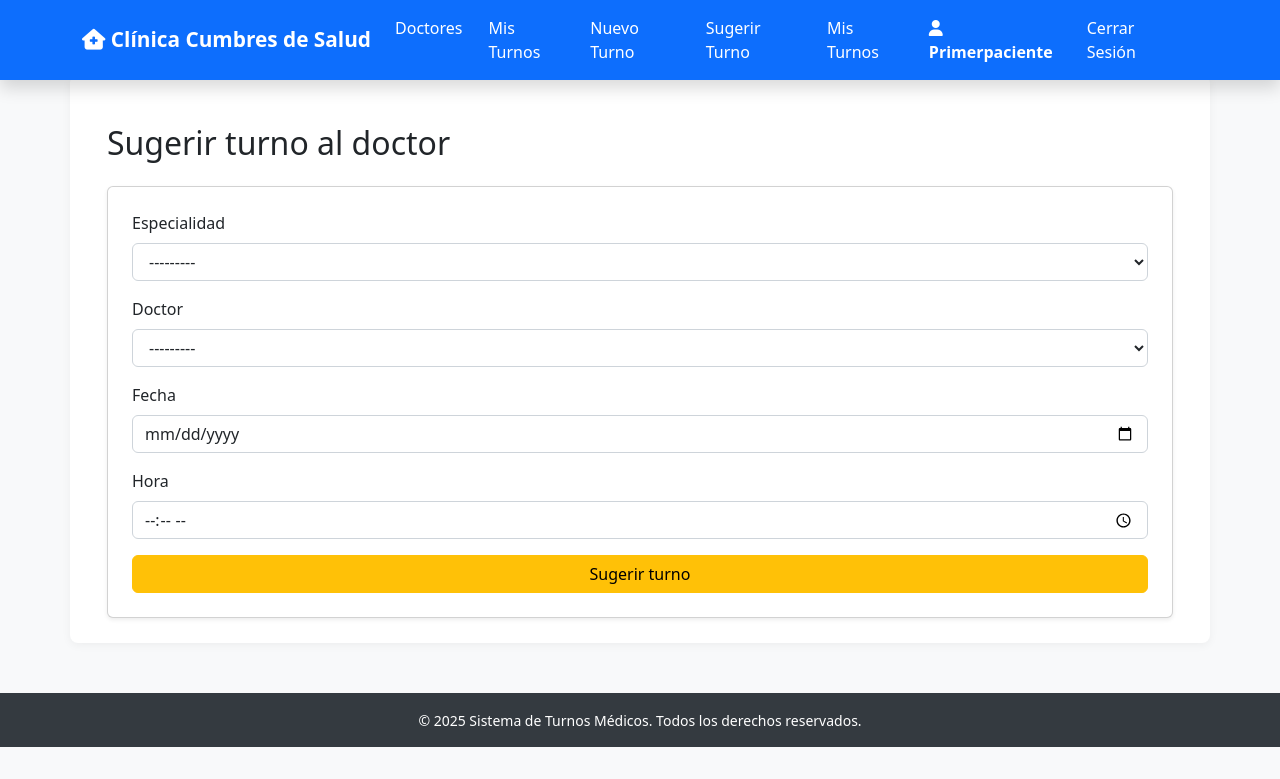
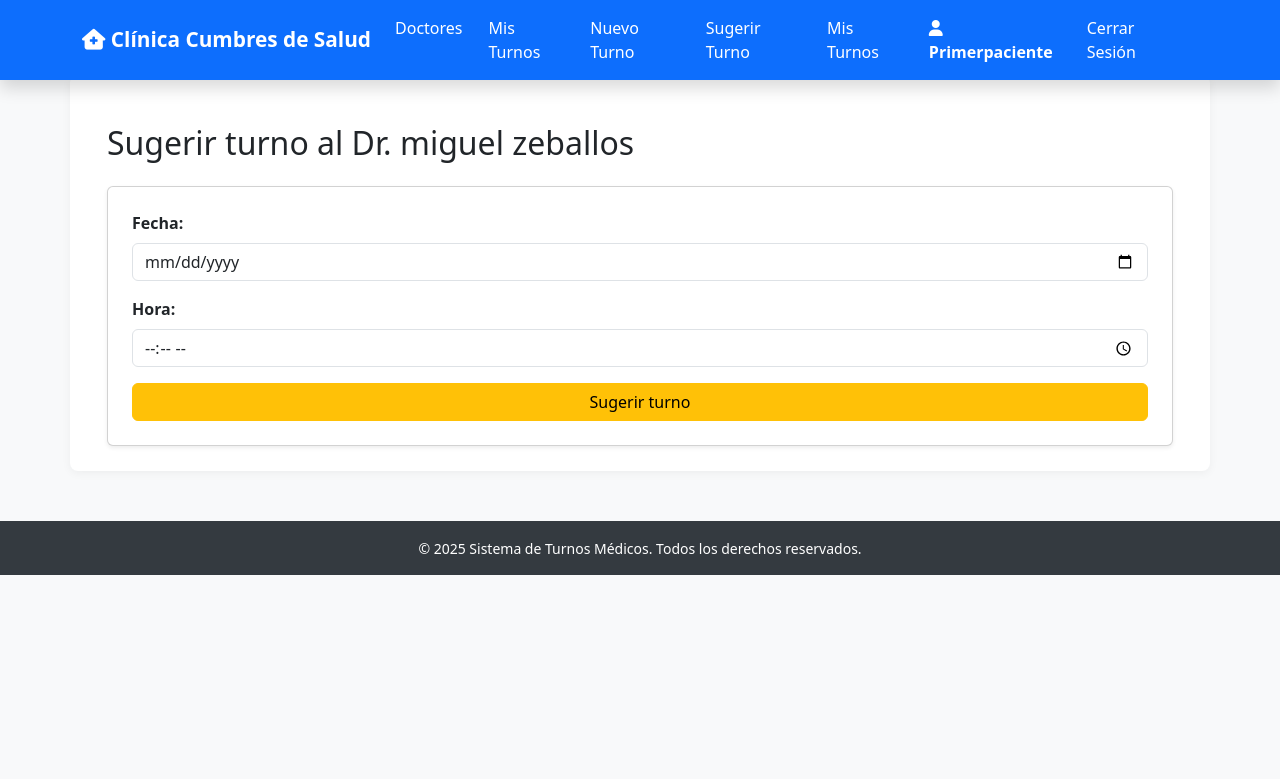
Before and after one commit to Romel137/Proyecto_WEB_III_grupo9, a Django app: page /sugerir-turno/1/ in a window 1280 px wide. Shown: the top 779 px of the page. Run offline with Django 5.2, Linux system fonts and the light colour scheme; a user stored in the database is signed in; data comes from the database, SQL or seed files in the repository; both versions use the stored data as it was after the commit.

Commit message:
se hizo arreglos al tema de sugerir turnos con un formulario de fecha y hora ya que previamente se puede seleccionar a los doctores

```diff
--- a/Sistema_de_turnos_medicos/turnos/forms.py
+++ b/Sistema_de_turnos_medicos/turnos/forms.py
@@ -4,6 +4,11 @@
 from django.core.exceptions import ValidationError
 from .models import Turno, Especialidad, Doctor
 from django.forms import DateInput, TimeInput
+
+class TurnoForm(forms.ModelForm):
+    class Meta:
+        model = Turno
+        fields = ['fecha', 'hora', 'doctor']
 
 class RegistroForm(UserCreationForm):
     ROLES = (
@@ -18,36 +23,30 @@
 from .models import Turno, Especialidad, Doctor
 from django.forms.widgets import DateInput, TimeInput
 
-class TurnoForm(forms.ModelForm):
-    especialidad = forms.ModelChoiceField(
-        queryset=Especialidad.objects.all(),
-        required=True,
-        label="Especialidad"
-    )
-    doctor = forms.ModelChoiceField(
-        queryset=Doctor.objects.none(),
-        required=True,
-        label="Doctor"
-    )
+class SugerirTurnoForm(forms.ModelForm):
     class Meta:
         model = Turno
-        fields = ['especialidad', 'doctor', 'fecha', 'hora']
+        fields = ['fecha', 'hora']
         widgets = {
-            'fecha': DateInput(attrs={'type': 'date'}),
-            'hora': TimeInput(attrs={'type': 'time'}),
+            'fecha': DateInput(attrs={'type': 'date', 'class': 'form-control'}),
+            'hora': TimeInput(attrs={'type': 'time', 'class': 'form-control'}),
         }
+
     def __init__(self, *args, **kwargs):
+        self.doctor = kwargs.pop('doctor', None)
+        self.paciente = kwargs.pop('paciente', None)
         super().__init__(*args, **kwargs)
-        if 'especialidad' in self.data:
-            try:
-                esp_id = int(self.data.get('especialidad'))
-                self.fields['doctor'].queryset = Doctor.objects.filter(especialidad_id=esp_id)
-            except (ValueError, TypeError):
-                self.fields['doctor'].queryset = Doctor.objects.none()
-        elif getattr(self.instance, 'especialidad_id', None):
-            self.fields['doctor'].queryset = Doctor.objects.filter(especialidad=self.instance.especialidad)
-        else:
-            self.fields['doctor'].queryset = Doctor.objects.none()
+
+    def save(self, commit=True):
+        turno = super().save(commit=False)
+        turno.doctor = self.doctor
+        turno.paciente = self.paciente
+        turno.estado = 'pendiente'
+        turno.especialidad = self.doctor.especialidad
+        if commit:
+            turno.save()
+        return turno
+
 
 class DoctorRegistroForm(forms.ModelForm):
     first_name = forms.CharField(label="Nombre")
@@ -111,29 +110,6 @@
     def __init__(self, *args, **kwargs):
         super().__init__(*args, **kwargs)
 
-class SugerirTurnoForm(forms.ModelForm):
-    class Meta:
-        model = Turno
-        fields = ['especialidad', 'doctor', 'fecha', 'hora']
-        widgets = {
-            'fecha': DateInput(attrs={'type': 'date'}),
-            'hora': TimeInput(attrs={'type': 'time'}),
-        }
-
-    def __init__(self, *args, **kwargs):
-        super().__init__(*args, **kwargs)
-        if 'especialidad' in self.data:
-            try:
-                esp_id = int(self.data.get('especialidad'))
-                self.fields['doctor'].queryset = Doctor.objects.filter(especialidad_id=esp_id)
-            except (ValueError, TypeError):
-                self.fields['doctor'].queryset = Doctor.objects.none()
-        elif getattr(self.instance, 'especialidad_id', None):
-            self.fields['doctor'].queryset = Doctor.objects.filter(especialidad=self.instance.especialidad)
-        else:
-            self.fields['doctor'].queryset = Doctor.objects.none()
-
-
 
 class CrearFichaForm(forms.ModelForm):
     class Meta:
--- a/Sistema_de_turnos_medicos/turnos/templates/turnos/sugerir_turno.html
+++ b/Sistema_de_turnos_medicos/turnos/templates/turnos/sugerir_turno.html
@@ -2,67 +2,20 @@
 
 {% block content %}
 <div class="container mt-4">
-  <h2 class="mb-4">Sugerir turno al doctor</h2>
+  <h2 class="mb-4">Sugerir turno al Dr. {{ doctor.user.first_name }} {{ doctor.user.last_name }}</h2>
 
   {% if messages %}
     {% for message in messages %}
-      <div class="alert alert-{{ message.tags }} alert-dismissible fade show" role="alert">
-        {{ message }}
-        <button type="button" class="btn-close" data-bs-dismiss="alert" aria-label="Close"></button>
-      </div>
+      <div class="alert alert-{{ message.tags }}">{{ message }}</div>
     {% endfor %}
   {% endif %}
 
   <form method="post" class="card p-4 shadow-sm">
     {% csrf_token %}
-    <div class="mb-3">
-      <label for="id_especialidad" class="form-label">Especialidad</label>
-      {{ form.especialidad }}
-    </div>
-
-    <div class="mb-3">
-      <label for="id_doctor" class="form-label">Doctor</label>
-      {{ form.doctor }}
-    </div>
-
-    <div class="mb-3">
-      <label for="id_fecha" class="form-label">Fecha</label>
-      {{ form.fecha }}
-    </div>
-
-    <div class="mb-3">
-      <label for="id_hora" class="form-label">Hora</label>
-      {{ form.hora }}
-    </div>
-
+    {{ form.as_p }}
     <div class="d-grid">
       <button type="submit" class="btn btn-warning">Sugerir turno</button>
     </div>
   </form>
 </div>
 {% endblock %}
-
-{% block scripts %}
-<script>
-  document.addEventListener('DOMContentLoaded', function () {
-    const especialidadSelect = document.getElementById('id_especialidad');
-    const doctorSelect = document.getElementById('id_doctor');
-
-    especialidadSelect.addEventListener('change', function () {
-      const especialidadId = this.value;
-
-      fetch(`/ajax/doctores/?especialidad_id=${especialidadId}`)
-        .then(response => response.json())
-        .then(data => {
-          doctorSelect.innerHTML = '<option value="">Seleccione un doctor</option>';
-          data.forEach(doctor => {
-            const option = document.createElement('option');
-            option.value = doctor.id;
-            option.textContent = doctor.nombre;
-            doctorSelect.appendChild(option);
-          });
-        });
-    });
-  });
-</script>
-{% endblock %}
--- a/Sistema_de_turnos_medicos/turnos/views.py
+++ b/Sistema_de_turnos_medicos/turnos/views.py
@@ -141,22 +141,22 @@
 
 @login_required
 def sugerir_turno(request, doctor_id):
-    if not request.user.perfil.es_paciente:
-        return redirect('inicio')
     doctor = get_object_or_404(Doctor, id=doctor_id)
+    paciente = get_object_or_404(Paciente, user=request.user)
+
     if request.method == 'POST':
-        form = SugerirTurnoForm(request.POST)
+        form = SugerirTurnoForm(request.POST, doctor=doctor, paciente=paciente)
         if form.is_valid():
-            sugerencia = form.save(commit=False)
-            sugerencia.paciente = request.user.paciente
-            sugerencia.doctor = doctor
-            sugerencia.reservado = False
-            sugerencia.save()
-            messages.success(request, "Sugerencia enviada.")
-            return redirect('inicio')
+            form.save()
+            messages.success(request, "Has sugerido un turno al doctor.")
+            return redirect('mis_turnos')
     else:
-        form = SugerirTurnoForm(initial={'doctor': doctor})
-    return render(request, 'turnos/sugerir_turno.html', {'form': form, 'doctor': doctor})
+        form = SugerirTurnoForm(doctor=doctor, paciente=paciente)
+
+    return render(request, 'turnos/sugerir_turno.html', {
+        'form': form,
+        'doctor': doctor
+    })
 
 # ---------------------- DOCTOR - FICHAS ----------------------
 
```
Also changed, not shown: Sistema_de_turnos_medicos/db.sqlite3.
